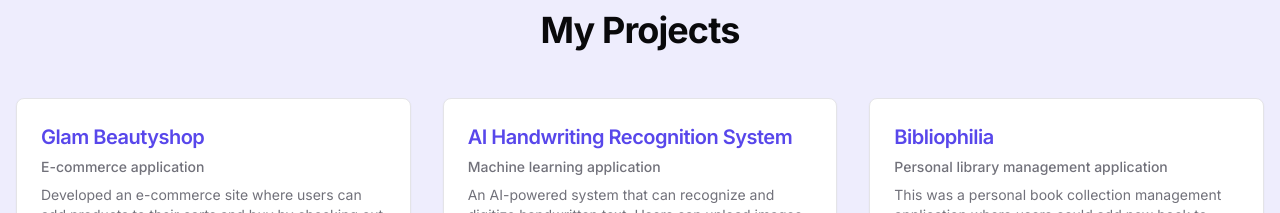
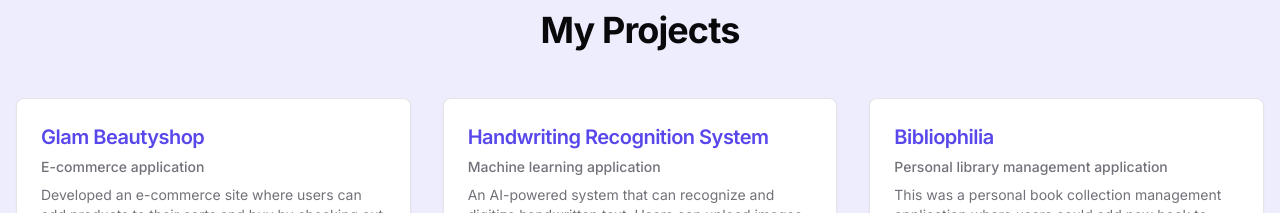
Before and after one commit to MNdagu/MY-PORTFOLIO, a Next.js app: page / in a window 1280 px wide. Shown: the part 820-1033 px from the top of the page. Built offline with nearby package versions, Linux system fonts and the light colour scheme.

Commit message:
updated projects

```diff
--- a/data/projects.js
+++ b/data/projects.js
@@ -20,7 +20,7 @@ export const projects = [
   },
   {
     id: 2,
-    title: "AI Handwriting Recognition System",
+    title: "Handwriting Recognition System",
     subtitle: "Machine learning application",
     description:
       "An AI-powered system that can recognize and digitize handwritten text. Users can upload images of handwritten notes, and the AI will extract the text while preserving formatting.",
```
